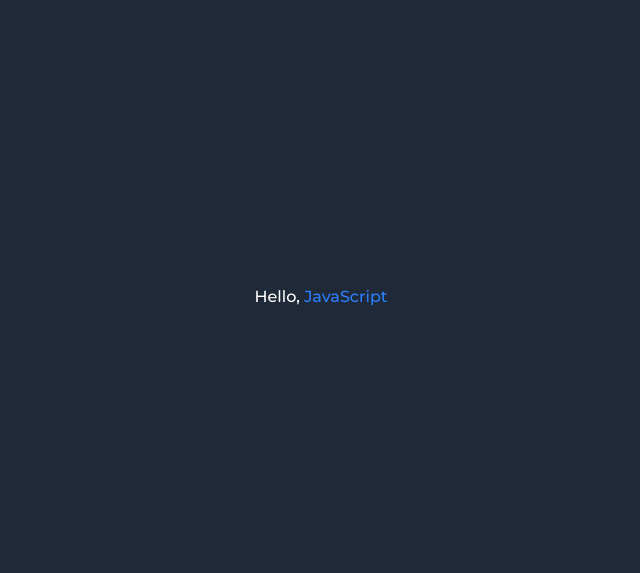
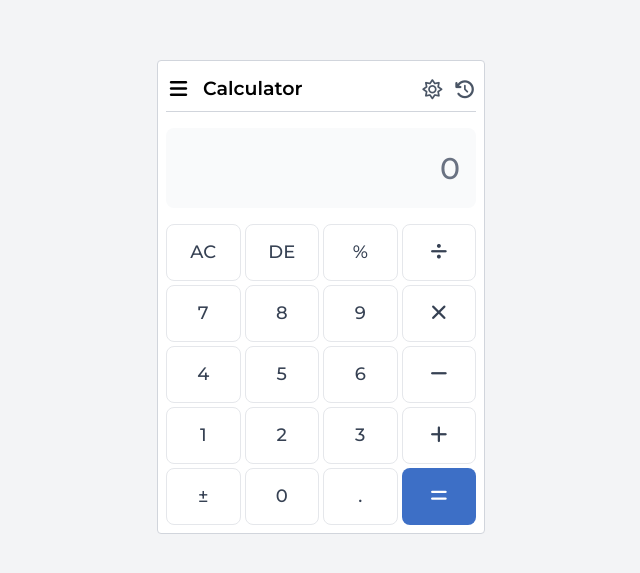
Before and after one commit to MuhammadHasnain02/WMA-ReactJS-Assign-02, a React (Vite) app in the folder reactjs-assign-02/: page / in a window 1280 px wide. Shown: the part 103-676 px from the top of the page, without its empty margins (319-959 px from the left). Built offline with nearby package versions, Linux system fonts and the light colour scheme.

Commit message:
assign-02

```diff
--- a/reactjs-assign-02/index.html
+++ b/reactjs-assign-02/index.html
@@ -5,7 +5,7 @@
     <meta charset="UTF-8" />
     <link rel="icon" type="image/svg+xml" href="calculator-solid.svg"/>
     <meta name="viewport" content="width=device-width, initial-scale=1.0" />
-    <title>reactjs-assign-02</title>
+    <title>Calculator - ReactJS</title>
 
     <!-- Font Awesome -->
     <link rel="stylesheet" href="https://cdnjs.cloudflare.com/ajax/libs/font-awesome/7.0.1/css/all.min.css">
@@ -20,11 +20,11 @@
 
   </head>
 
-  <body class="flex flex-col items-center h-screen justify-center bgDarkTheme">
+  <body class="flex flex-col items-center h-screen justify-center bg-gray-100">
 
     <div id="root"></div>
 
-    <!--  -->
+    <!-- Connecte JS File -->
     <script type="module" src="/src/main.jsx"></script>
 
   </body>
--- a/reactjs-assign-02/src/App.jsx
+++ b/reactjs-assign-02/src/App.jsx
@@ -2,7 +2,87 @@ import { useState } from 'react'
 import './App.css'
 
 function App() {
-  return <h1>Hello, <span className='text-blue-500'>JavaScript</span></h1>
+  let [isDark, setIsDark] = useState(false);
+  let [input, setInput] = useState("");
+
+  let handleClick = (value) => {
+
+    if (value === "AC") return setInput("")
+    else if (value === "DE") return setInput(input.slice(0 , -1))
+    else if (value === "=") {
+      try {
+
+      } catch (error) {
+
+      }
+    }
+    // else
+
+  }
+
+  return (
+    <section className={`flex flex-col text-[28px] border border-gray-300 rounded-sm px-2 pt-3.5 pb-2 w-82 space-y-4 transition-all duration-800 ease-in-out
+    ${isDark ? "bg-[#1e1e1e] text-white border-gray-700" : "bg-white text-black border-gray-300"}`}>
+
+      {/* top small nav */}
+      <div className="flex flex-row justify-between items-center border-b border-gray-300 pb-2">
+
+        <div className='flex flex-row items-center space-x-3'>
+          <i className="fa-solid fa-bars text-[20px] hover:cursor-pointer"></i>
+          <p className="text-[19px] font-semibold">Calculator</p>
+        </div>
+
+        <div className={`flex flex-row items-center text-[18px] space-x-2.5 ${isDark ? "text-gray-300" : "text-gray-600"}`}>
+
+          <i onClick={() => setIsDark(!isDark)} className= {`transition-all hover:cursor-pointer ${
+          isDark ? "fa-regular fa-moon" : "fa-regular fa-sun"}`} ></i>
+          <i className="fa-solid fa-clock-rotate-left hover:cursor-pointer"></i>
+
+        </div>
+
+      </div>
+
+      {/* Calculation Screen */}
+      <input id="displVal" placeholder='0' disabled value={input}
+        className={`text-right text-3xl h-20 px-4 rounded-lg focus:outline-none transition-all duration-800 ease-in-out
+        ${isDark ? "bg-[#2c2c2c] text-white placeholder-gray-200" : "bg-gray-50 text-black placeholder-gray-500"}`}
+      ></input>
+
+      {/* button div */}
+      <div className="grid grid-cols-4 gap-1 text-[18px] font-medium text-gray-600">{
+
+        [ "AC", "DE", "%", "÷",
+          "7" , "8", "9" , "×",
+          "4" , "5", "6" , "−",
+          "1" , "2", "3" , "+",
+          "±" , "0", "." , "="
+        ].map((btn, i) => (
+
+          <button key={i} onClick={() => handleClick(btn)}
+          className={`rounded-lg py-3.5 transition-all duration-800 ease-in-out border border-gray-200 hover:cursor-pointer
+
+            ${btn === "="
+              ? "bg-[#3d6fc6] text-white border-none hover:bg-[#3B7BF2]"
+              : isDark
+                ? "bg-gray-900 border-gray-700 text-white hover:bg-gray-700"
+                : "bg-white border-gray-200 text-gray-700 hover:bg-[#e9e9e9]"}
+            `}>
+
+            {
+              btn === "÷" ? <i className="fa-solid fa-divide"></i> :
+              btn === "×" ? <i className="fa-solid fa-xmark"></i> :
+              btn === "−" ? <i className="fa-solid fa-minus"></i> :
+              btn === "+" ? <i className="fa-solid fa-plus"></i> :
+              btn === "=" ? <i className="fa-solid fa-equals"></i> : btn
+            }
+
+          </button>
+
+        ))
+      }</div>
+
+    </section>
+  )
 }
 
 export default App
```
